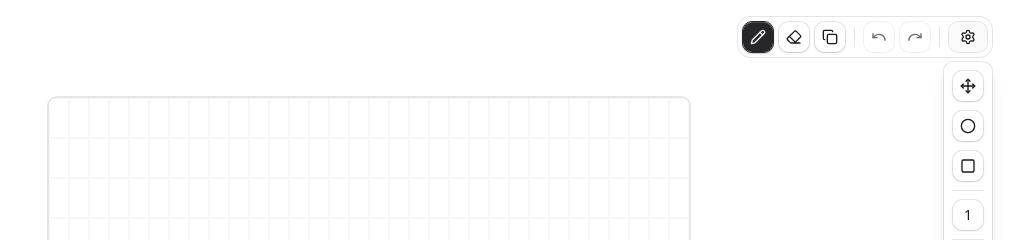
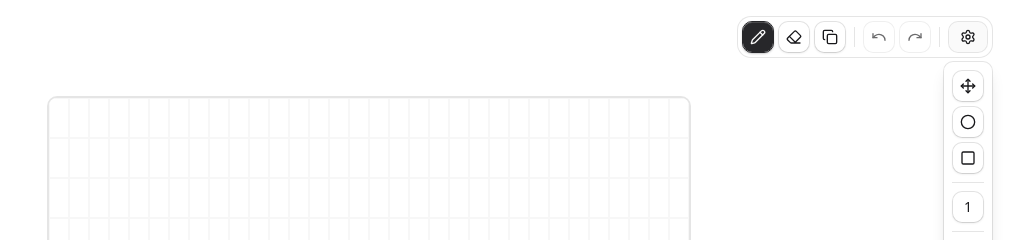
Before and after one commit to eyenalxai/ascii, a Next.js app: page / in a window 1280 px wide. Both pictures are taken after a click on the button 1239 px from the left and 37 px from the top of the page. Shown: the top 240 px of the page, without its empty margins (271-1280 px from the left). Built offline with nearby package versions, Linux system fonts and the light colour scheme.

Commit message:
fix: reduce gap in PopoverPopup layout within AsciiToolbar for better spacing

```diff
--- a/src/components/ascii-drawer/toolbar.tsx
+++ b/src/components/ascii-drawer/toolbar.tsx
@@ -119,7 +119,7 @@
 					<Settings />
 				</PopoverTrigger>
 				<PopoverPopup className="flex flex-col mt-1">
-					<div className="flex flex-col items-center gap-2 pb-2">
+					<div className="flex flex-col items-center gap-1 pb-2">
 						<Button
 							variant={drawMode === "move" ? "default" : "outline"}
 							onClick={() => onDrawModeChange("move")}
```
